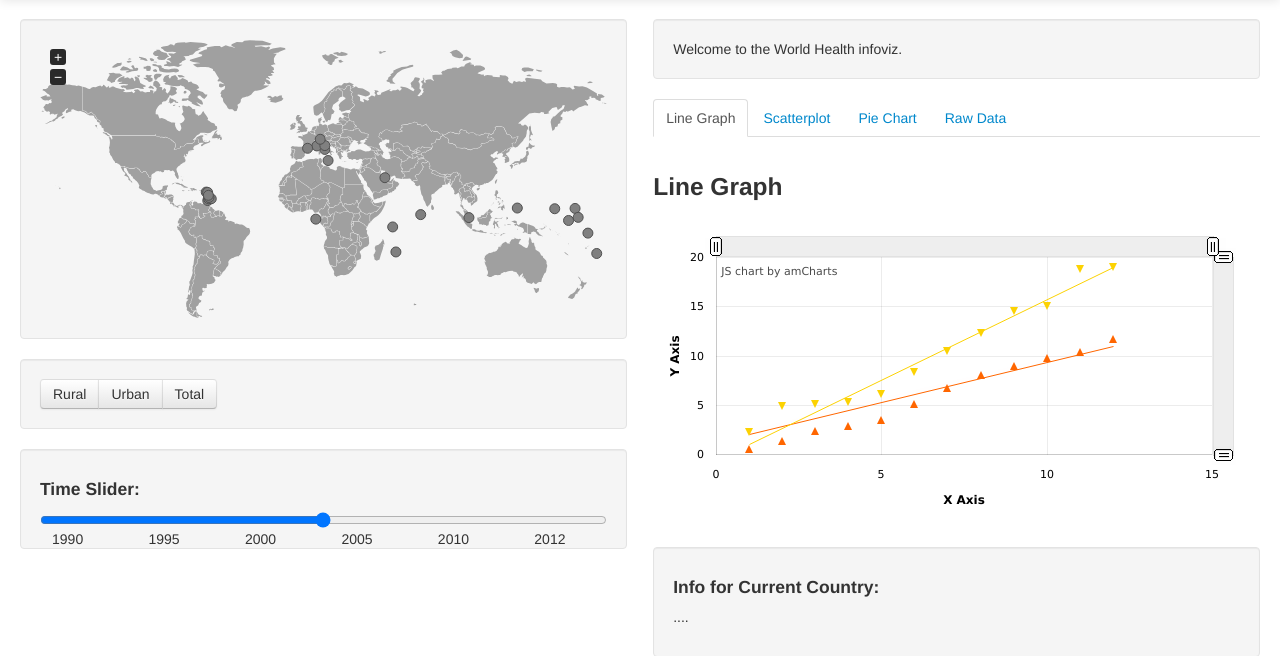
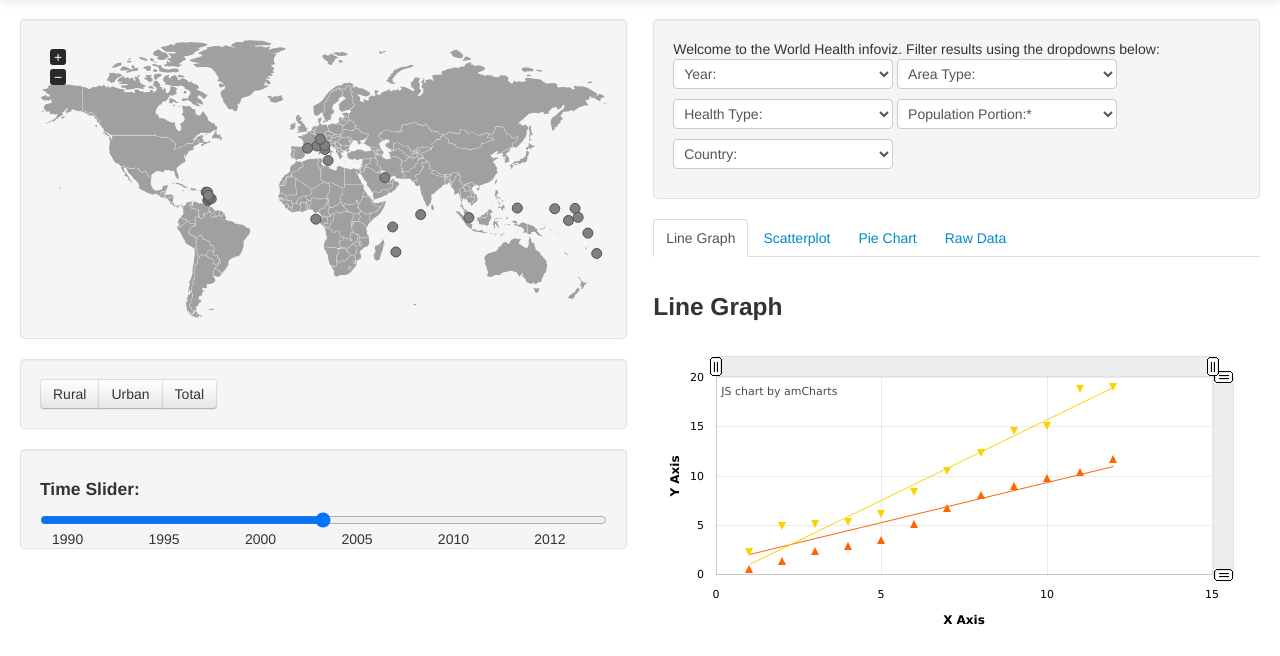
Before and after one commit to kaugg/WH4460, a PHP site: page / in a window 1280 px wide. Shown: the part 41-697 px from the top of the page. Run offline with PHP 8.4, Linux system fonts and the light colour scheme.

Commit message:
Added filter dropdowns and most of filtering code.

```diff
--- a/index.php
+++ b/index.php
@@ -154,7 +154,43 @@
 
 		<div class="span6">
 		<div class="well">
-			 Welcome to the World Health infoviz.
+			 Welcome to the World Health infoviz. Filter results using the dropdowns below:<br>
+
+			 <select>
+			    <option>Year:</option>
+				<option>1990</option>
+				<option>1995</option>
+				<option>2000</option>
+				<option>2005</option>
+				<option>2010</option>
+			 </select>
+
+			 <select>
+			    <option>Area Type:</option>
+				<option>Total</option>
+				<option>Urban</option>
+				<option>Rural</option>
+			 </select>
+
+			  <select>
+				<option>Health Type:</option>
+				<option>Water</option>
+				<option>Sanitation</option>
+			 </select>
+
+			 <select>
+				<option>Population Portion:*</option>
+				<option>0-25%</option>
+				<option>25-50%</option>
+				<option>50-75%</option>
+				<option>75-100%</option>
+			 </select>
+
+			  <select>
+				<option>Country:</option>
+
+			 </select>
+
 		 </div>
 
 			<div class="bs-example">
```
Also changed, not shown: data_import.php (+20 -0 lines).
